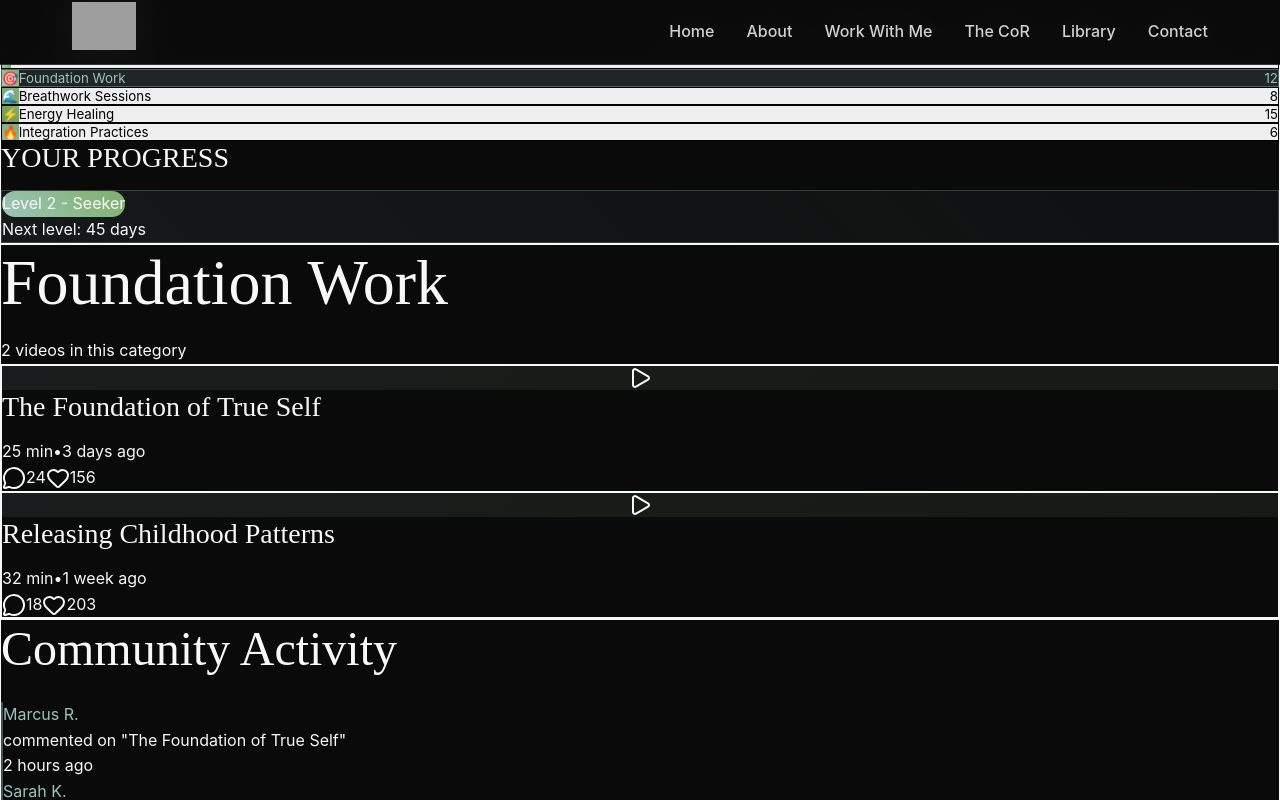
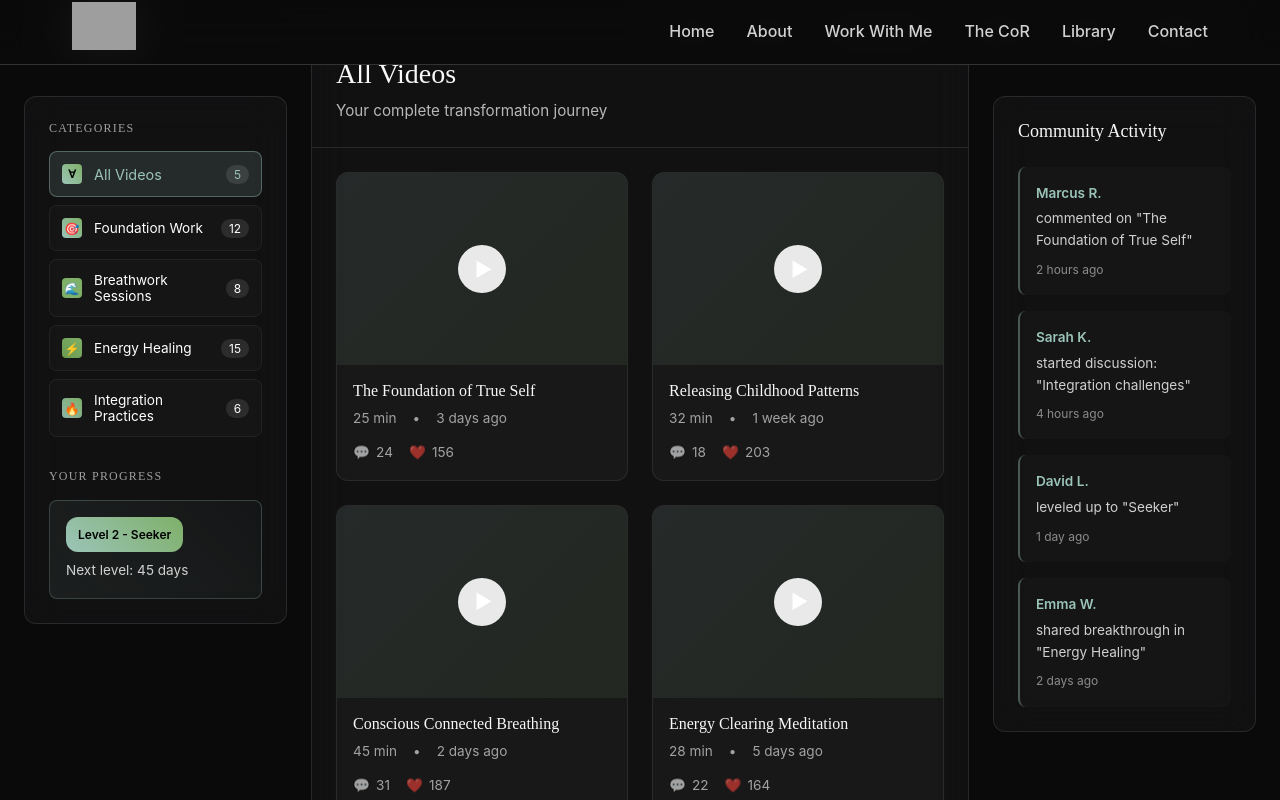
Before and after one commit to Your-True-North/true-north-websiteV2, a Next.js app: page /journey in a window 1280 px wide. Shown: the top 800 px of the page. Built offline with nearby package versions, Linux system fonts and the light colour scheme; sample sign-in values are in the browser's storage; grey boxes are pictures that could not be loaded.

Commit message:
Convert Journey page to inline styles

```diff
--- a/app/journey/page.tsx
+++ b/app/journey/page.tsx
@@ -1,7 +1,6 @@
 'use client'
 import { useState, useEffect } from 'react'
 import Navigation from '../components/Navigation'
-import { Play, MessageCircle, Heart } from 'lucide-react'
 
 const mockVideos = [
   {
@@ -72,13 +71,18 @@ const mockActivity = [
 
 export default function JourneyPage() {
   const [user, setUser] = useState(null)
-  const [selectedCategory, setSelectedCategory] = useState("Foundation Work")
+  const [selectedCategory, setSelectedCategory] = useState("All")
   const [selectedVideo, setSelectedVideo] = useState(null)
 
   useEffect(() => {
     const savedUser = localStorage.getItem('user')
     if (savedUser) {
+      try {
         setUser(JSON.parse(savedUser))
+      } catch (err) {
+        console.error('Failed to parse user data:', err)
+        window.location.href = '/auth/login'
+      }
     } else {
       window.location.href = '/auth/login'
     }
@@ -91,75 +95,153 @@ export default function JourneyPage() {
   const currentLevel = { name: "Seeker", color: "#9bc4b8" }
   const nextLevelDays = 45
 
-  if (!user) return <div>Loading...</div>
+  if (!user) {
+    return (
+      <div style={{ minHeight: '100vh', background: '#0a0a0b', display: 'flex', alignItems: 'center', justifyContent: 'center' }}>
+        <div style={{ color: 'rgba(255, 255, 255, 0.5)' }}>Loading your journey...</div>
+      </div>
+    )
+  }
 
   return (
-    <div className="min-h-screen bg-[#0a0a0b] text-white">
+    <div style={{ minHeight: '100vh', background: '#0a0a0b', color: '#fff' }}>
       <Navigation />
 
-      <div className="max-w-7xl mx-auto px-6 py-8">
-        <div className="grid grid-cols-1 lg:grid-cols-4 gap-6">
+      <div style={{ maxWidth: '1400px', margin: '0 auto', padding: '2rem 1.5rem' }}>
+        <div style={{
+          display: 'grid',
+          gridTemplateColumns: 'minmax(250px, 1fr) minmax(0, 2.5fr) minmax(250px, 1fr)',
+          gap: '1.5rem',
+        }}>
 
-          <div className="lg:col-span-1">
-            <div className="bg-white/3 backdrop-blur-xl rounded-xl border border-white/10 p-6 sticky top-24">
+          {/* Left Sidebar */}
+          <div>
+            <div style={{
+              background: 'rgba(255, 255, 255, 0.03)',
+              backdropFilter: 'blur(20px)',
+              borderRadius: '12px',
+              border: '1px solid rgba(255, 255, 255, 0.1)',
+              padding: '1.5rem',
+              position: 'sticky',
+              top: '6rem'
+            }}>
 
-              <div className="mb-8">
-                <h3 className="text-sm font-semibold text-white/60 uppercase tracking-wide mb-4">Categories</h3>
-                <div className="space-y-2">
+              <div style={{ marginBottom: '2rem' }}>
+                <h3 style={{
+                  fontSize: '0.75rem',
+                  fontWeight: 600,
+                  color: 'rgba(255, 255, 255, 0.6)',
+                  textTransform: 'uppercase',
+                  letterSpacing: '0.1em',
+                  marginBottom: '1rem'
+                }}>Categories</h3>
+
+                <div style={{ display: 'flex', flexDirection: 'column', gap: '0.5rem' }}>
                   <button
                     onClick={() => setSelectedCategory("All")}
-                    className={`w-full flex items-center gap-3 p-3 rounded-lg transition-all ${
-                      selectedCategory === "All"
-                        ? "bg-[#9bc4b8]/15 border border-[#9bc4b8]/40 text-[#9bc4b8]"
-                        : "bg-white/2 border border-white/5 hover:bg-white/8"
-                    }`}
+                    style={{
+                      width: '100%',
+                      display: 'flex',
+                      alignItems: 'center',
+                      gap: '0.75rem',
+                      padding: '0.75rem',
+                      borderRadius: '8px',
+                      background: selectedCategory === "All" ? 'rgba(155, 196, 184, 0.15)' : 'rgba(255, 255, 255, 0.02)',
+                      border: selectedCategory === "All" ? '1px solid rgba(155, 196, 184, 0.4)' : '1px solid rgba(255, 255, 255, 0.05)',
+                      color: selectedCategory === "All" ? '#9bc4b8' : '#fff',
+                      cursor: 'pointer',
+                      transition: 'all 0.2s ease'
+                    }}
                   >
-                    <div className="w-5 h-5 bg-gradient-to-r from-[#9bc4b8] to-[#7fb069] rounded flex items-center justify-center text-xs font-semibold text-black">
-                      ∀
-                    </div>
-                    <span className="flex-1 text-left">All Videos</span>
-                    <span className="bg-white/10 px-2 py-1 rounded-full text-xs">{mockVideos.length}</span>
+                    <div style={{
+                      width: '20px',
+                      height: '20px',
+                      background: 'linear-gradient(45deg, #9bc4b8, #7fb069)',
+                      borderRadius: '4px',
+                      display: 'flex',
+                      alignItems: 'center',
+                      justifyContent: 'center',
+                      fontSize: '0.7rem',
+                      fontWeight: 600,
+                      color: '#000'
+                    }}>∀</div>
+                    <span style={{ flex: 1, textAlign: 'left', fontSize: '0.9rem' }}>All Videos</span>
+                    <span style={{
+                      background: 'rgba(255, 255, 255, 0.1)',
+                      padding: '2px 8px',
+                      borderRadius: '12px',
+                      fontSize: '0.75rem'
+                    }}>{mockVideos.length}</span>
                   </button>
 
                   {mockCategories.map((category) => (
                     <button
                       key={category.name}
                       onClick={() => setSelectedCategory(category.name)}
-                      className={`w-full flex items-center gap-3 p-3 rounded-lg transition-all ${
-                        selectedCategory === category.name
-                          ? "bg-[#9bc4b8]/15 border border-[#9bc4b8]/40 text-[#9bc4b8]"
-                          : "bg-white/2 border border-white/5 hover:bg-white/8"
-                      }`}
+                      style={{
+                        width: '100%',
+                        display: 'flex',
+                        alignItems: 'center',
+                        gap: '0.75rem',
+                        padding: '0.75rem',
+                        borderRadius: '8px',
+                        background: selectedCategory === category.name ? 'rgba(155, 196, 184, 0.15)' : 'rgba(255, 255, 255, 0.02)',
+                        border: selectedCategory === category.name ? '1px solid rgba(155, 196, 184, 0.4)' : '1px solid rgba(255, 255, 255, 0.05)',
+                        color: selectedCategory === category.name ? '#9bc4b8' : '#fff',
+                        cursor: 'pointer',
+                        transition: 'all 0.2s ease'
+                      }}
                     >
-                      <div
-                        className="w-5 h-5 rounded flex items-center justify-center text-xs font-semibold text-black"
-                        style={{ background: `linear-gradient(45deg, ${category.color}, #7fb069)` }}
-                      >
-                        {category.icon}
-                      </div>
-                      <span className="flex-1 text-left text-sm">{category.name}</span>
-                      <span className="bg-white/10 px-2 py-1 rounded-full text-xs">{category.count}</span>
+                      <div style={{
+                        width: '20px',
+                        height: '20px',
+                        background: `linear-gradient(45deg, ${category.color}, #7fb069)`,
+                        borderRadius: '4px',
+                        display: 'flex',
+                        alignItems: 'center',
+                        justifyContent: 'center',
+                        fontSize: '0.75rem'
+                      }}>{category.icon}</div>
+                      <span style={{ flex: 1, textAlign: 'left', fontSize: '0.85rem' }}>{category.name}</span>
+                      <span style={{
+                        background: 'rgba(255, 255, 255, 0.1)',
+                        padding: '2px 8px',
+                        borderRadius: '12px',
+                        fontSize: '0.75rem'
+                      }}>{category.count}</span>
                     </button>
                   ))}
                 </div>
               </div>
 
               <div>
-                <h3 className="text-sm font-semibold text-white/60 uppercase tracking-wide mb-4">Your Progress</h3>
-                <div
-                  className="p-4 rounded-lg border"
-                  style={{
+                <h3 style={{
+                  fontSize: '0.75rem',
+                  fontWeight: 600,
+                  color: 'rgba(255, 255, 255, 0.6)',
+                  textTransform: 'uppercase',
+                  letterSpacing: '0.1em',
+                  marginBottom: '1rem'
+                }}>Your Progress</h3>
+                <div style={{
+                  padding: '1rem',
+                  borderRadius: '8px',
                   background: `linear-gradient(45deg, ${currentLevel.color}15, ${currentLevel.color}08)`,
-                    borderColor: `${currentLevel.color}40`
-                  }}
-                >
-                  <div
-                    className="inline-block px-3 py-1 rounded-full text-xs font-semibold text-black mb-2"
-                    style={{ background: `linear-gradient(45deg, ${currentLevel.color}, #7fb069)` }}
-                  >
+                  border: `1px solid ${currentLevel.color}40`
+                }}>
+                  <div style={{
+                    display: 'inline-block',
+                    padding: '0.5rem 0.75rem',
+                    borderRadius: '12px',
+                    fontSize: '0.75rem',
+                    fontWeight: 600,
+                    color: '#000',
+                    background: `linear-gradient(45deg, ${currentLevel.color}, #7fb069)`,
+                    marginBottom: '0.5rem'
+                  }}>
                     Level 2 - {currentLevel.name}
                   </div>
-                  <div className="text-sm text-white/80">
+                  <div style={{ fontSize: '0.85rem', color: 'rgba(255, 255, 255, 0.8)' }}>
                     Next level: {nextLevelDays} days
                   </div>
                 </div>
@@ -167,58 +249,117 @@ export default function JourneyPage() {
             </div>
           </div>
 
-          <div className="lg:col-span-2">
-            <div className="bg-white/3 backdrop-blur-xl rounded-xl border border-white/10 overflow-hidden">
+          {/* Main Content */}
+          <div>
+            <div style={{
+              background: 'rgba(255, 255, 255, 0.03)',
+              backdropFilter: 'blur(20px)',
+              borderRadius: '12px',
+              border: '1px solid rgba(255, 255, 255, 0.1)',
+              overflow: 'hidden'
+            }}>
 
-              <div className="p-6 border-b border-white/10">
-                <div className="flex items-center justify-between">
-                  <div>
-                    <h1 className="text-2xl font-semibold mb-2">
+              <div style={{ padding: '1.5rem', borderBottom: '1px solid rgba(255, 255, 255, 0.1)' }}>
+                <h1 style={{ fontSize: '1.75rem', fontWeight: 600, marginBottom: '0.5rem' }}>
                   {selectedCategory === "All" ? "All Videos" : selectedCategory}
                 </h1>
-                    <p className="text-white/70">
+                <p style={{ color: 'rgba(255, 255, 255, 0.7)', fontSize: '0.95rem' }}>
                   {selectedCategory === "All"
                     ? "Your complete transformation journey"
                     : `${filteredVideos.length} videos in this category`}
                 </p>
               </div>
-                </div>
-              </div>
 
-              <div className="p-6">
-                <div className="grid gap-6 grid-cols-1 xl:grid-cols-2">
+              <div style={{ padding: '1.5rem' }}>
+                <div style={{
+                  display: 'grid',
+                  gridTemplateColumns: 'repeat(auto-fit, minmax(280px, 1fr))',
+                  gap: '1.5rem'
+                }}>
                   {filteredVideos.map((video) => (
                     <div
                       key={video.id}
-                      className="bg-white/3 rounded-xl border border-white/8 overflow-hidden hover:border-[#9bc4b8]/30 transition-all duration-300 hover:-translate-y-1 cursor-pointer group"
                       onClick={() => setSelectedVideo(video)}
-                    >
-                      <div
-                        className="h-48 relative flex items-center justify-center"
                       style={{
-                          background: 'linear-gradient(135deg, rgba(155, 196, 184, 0.1), rgba(127, 176, 105, 0.1))'
+                        background: 'rgba(255, 255, 255, 0.03)',
+                        borderRadius: '12px',
+                        border: '1px solid rgba(255, 255, 255, 0.08)',
+                        overflow: 'hidden',
+                        cursor: 'pointer',
+                        transition: 'all 0.3s ease'
+                      }}
+                      onMouseEnter={(e) => {
+                        e.currentTarget.style.border = '1px solid rgba(155, 196, 184, 0.3)'
+                        e.currentTarget.style.transform = 'translateY(-4px)'
+                      }}
+                      onMouseLeave={(e) => {
+                        e.currentTarget.style.border = '1px solid rgba(255, 255, 255, 0.08)'
+                        e.currentTarget.style.transform = 'translateY(0)'
                       }}
                     >
-                        <div className="w-12 h-12 bg-white/90 rounded-full flex items-center justify-center group-hover:scale-110 transition-transform">
-                          <Play className="w-5 h-5 text-black ml-0.5" />
-                        </div>
+                      <div style={{
+                        height: '12rem',
+                        display: 'flex',
+                        alignItems: 'center',
+                        justifyContent: 'center',
+                        background: 'linear-gradient(135deg, rgba(155, 196, 184, 0.1), rgba(127, 176, 105, 0.1))'
+                      }}>
+                        <div style={{
+                          width: '3rem',
+                          height: '3rem',
+                          background: 'rgba(255, 255, 255, 0.9)',
+                          borderRadius: '50%',
+                          display: 'flex',
+                          alignItems: 'center',
+                          justifyContent: 'center',
+                          fontSize: '1.2rem',
+                          paddingLeft: '3px'
+                        }}>▶</div>
                       </div>
 
-                      <div className="p-4">
-                        <h3 className="font-semibold mb-2 line-clamp-2">{video.title}</h3>
-                        <div className="flex items-center gap-4 text-white/60 text-sm mb-3">
+                      <div style={{ padding: '1rem' }}>
+                        <h3 style={{
+                          fontWeight: 600,
+                          marginBottom: '0.5rem',
+                          fontSize: '1rem',
+                          display: '-webkit-box',
+                          WebkitLineClamp: 2,
+                          WebkitBoxOrient: 'vertical',
+                          overflow: 'hidden'
+                        }}>{video.title}</h3>
+
+                        <div style={{
+                          display: 'flex',
+                          alignItems: 'center',
+                          gap: '1rem',
+                          color: 'rgba(255, 255, 255, 0.6)',
+                          fontSize: '0.85rem',
+                          marginBottom: '0.75rem'
+                        }}>
                           <span>{video.duration}</span>
                           <span>•</span>
                           <span>{video.uploadDate}</span>
                         </div>
 
-                        <div className="flex items-center gap-4">
-                          <div className="flex items-center gap-1.5 text-white/60 text-sm">
-                            <MessageCircle className="w-4 h-4" />
+                        <div style={{ display: 'flex', alignItems: 'center', gap: '1rem' }}>
+                          <div style={{
+                            display: 'flex',
+                            alignItems: 'center',
+                            gap: '0.375rem',
+                            color: 'rgba(255, 255, 255, 0.6)',
+                            fontSize: '0.85rem'
+                          }}>
+                            <span>💬</span>
                             <span>{video.comments}</span>
                           </div>
-                          <div className="flex items-center gap-1.5 text-white/60 text-sm">
-                            <Heart className="w-4 h-4" />
+                          <div style={{
+                            display: 'flex',
+                            alignItems: 'center',
+                            gap: '0.375rem',
+                            color: 'rgba(255, 255, 255, 0.6)',
+                            fontSize: '0.85rem'
+                          }}>
+                            <span>❤️</span>
                             <span>{video.likes}</span>
                           </div>
                         </div>
@@ -230,16 +371,39 @@ export default function JourneyPage() {
             </div>
           </div>
 
-          <div className="lg:col-span-1">
-            <div className="bg-white/3 backdrop-blur-xl rounded-xl border border-white/10 p-6 sticky top-24">
-              <h2 className="text-lg font-semibold mb-6">Community Activity</h2>
+          {/* Right Sidebar */}
+          <div>
+            <div style={{
+              background: 'rgba(255, 255, 255, 0.03)',
+              backdropFilter: 'blur(20px)',
+              borderRadius: '12px',
+              border: '1px solid rgba(255, 255, 255, 0.1)',
+              padding: '1.5rem',
+              position: 'sticky',
+              top: '6rem'
+            }}>
+              <h2 style={{ fontSize: '1.125rem', fontWeight: 600, marginBottom: '1.5rem' }}>Community Activity</h2>
 
-              <div className="space-y-4">
+              <div style={{ display: 'flex', flexDirection: 'column', gap: '1rem' }}>
                 {mockActivity.map((activity, index) => (
-                  <div key={index} className="p-4 bg-white/2 rounded-lg border-l-2 border-[#9bc4b8]/40">
-                    <div className="text-[#9bc4b8] font-semibold text-sm mb-1">{activity.user}</div>
-                    <div className="text-white/80 text-sm mb-2">{activity.action}</div>
-                    <div className="text-white/50 text-xs">{activity.time}</div>
+                  <div
+                    key={index}
+                    style={{
+                      padding: '1rem',
+                      background: 'rgba(255, 255, 255, 0.02)',
+                      borderRadius: '8px',
+                      borderLeft: '2px solid rgba(155, 196, 184, 0.4)'
+                    }}
+                  >
+                    <div style={{ color: '#9bc4b8', fontWeight: 600, fontSize: '0.85rem', marginBottom: '0.25rem' }}>
+                      {activity.user}
+                    </div>
+                    <div style={{ color: 'rgba(255, 255, 255, 0.8)', fontSize: '0.85rem', marginBottom: '0.5rem' }}>
+                      {activity.action}
+                    </div>
+                    <div style={{ color: 'rgba(255, 255, 255, 0.5)', fontSize: '0.75rem' }}>
+                      {activity.time}
+                    </div>
                   </div>
                 ))}
               </div>
@@ -248,35 +412,93 @@ export default function JourneyPage() {
         </div>
       </div>
 
+      {/* Video Modal */}
       {selectedVideo && (
-        <div className="fixed inset-0 bg-black/80 backdrop-blur-sm z-50 flex items-center justify-center p-4">
-          <div className="bg-[#0a0a0b] rounded-xl border border-white/20 max-w-4xl w-full max-h-[90vh] overflow-hidden">
-            <div className="flex items-center justify-between p-6 border-b border-white/10">
-              <h2 className="text-xl font-semibold">{selectedVideo.title}</h2>
+        <div
+          style={{
+            position: 'fixed',
+            inset: 0,
+            background: 'rgba(0, 0, 0, 0.8)',
+            backdropFilter: 'blur(4px)',
+            zIndex: 50,
+            display: 'flex',
+            alignItems: 'center',
+            justifyContent: 'center',
+            padding: '1rem'
+          }}
+          onClick={() => setSelectedVideo(null)}
+        >
+          <div
+            style={{
+              background: '#0a0a0b',
+              borderRadius: '12px',
+              border: '1px solid rgba(255, 255, 255, 0.2)',
+              maxWidth: '56rem',
+              width: '100%',
+              maxHeight: '90vh',
+              overflow: 'hidden'
+            }}
+            onClick={(e) => e.stopPropagation()}
+          >
+            <div style={{
+              display: 'flex',
+              alignItems: 'center',
+              justifyContent: 'space-between',
+              padding: '1.5rem',
+              borderBottom: '1px solid rgba(255, 255, 255, 0.1)'
+            }}>
+              <h2 style={{ fontSize: '1.25rem', fontWeight: 600 }}>{selectedVideo.title}</h2>
               <button
                 onClick={() => setSelectedVideo(null)}
-                className="text-white/60 hover:text-white text-2xl"
+                style={{
+                  color: 'rgba(255, 255, 255, 0.6)',
+                  fontSize: '1.5rem',
+                  background: 'none',
+                  border: 'none',
+                  cursor: 'pointer',
+                  lineHeight: 1
+                }}
               >
                 ×
               </button>
             </div>
 
-            <div className="p-6">
-              <div
-                className="w-full h-64 md:h-96 rounded-lg mb-4 flex items-center justify-center"
-                style={{
+            <div style={{ padding: '1.5rem' }}>
+              <div style={{
+                width: '100%',
+                height: '24rem',
+                borderRadius: '8px',
+                marginBottom: '1rem',
+                display: 'flex',
+                alignItems: 'center',
+                justifyContent: 'center',
                 background: 'linear-gradient(135deg, rgba(155, 196, 184, 0.1), rgba(127, 176, 105, 0.1))'
-                }}
-              >
-                <div className="text-center">
-                  <div className="w-20 h-20 bg-white/90 rounded-full flex items-center justify-center mx-auto mb-4">
-                    <Play className="w-8 h-8 text-black ml-1" />
-                  </div>
-                  <p className="text-white/60">YouTube Player ({selectedVideo.duration})</p>
+              }}>
+                <div style={{ textAlign: 'center' }}>
+                  <div style={{
+                    width: '5rem',
+                    height: '5rem',
+                    background: 'rgba(255, 255, 255, 0.9)',
+                    borderRadius: '50%',
+                    display: 'flex',
+                    alignItems: 'center',
+                    justifyContent: 'center',
+                    margin: '0 auto 1rem',
+                    fontSize: '2rem',
+                    paddingLeft: '5px'
+                  }}>▶</div>
+                  <p style={{ color: 'rgba(255, 255, 255, 0.6)' }}>YouTube Player ({selectedVideo.duration})</p>
                 </div>
               </div>
 
-              <div className="flex items-center gap-6 text-white/60 text-sm mb-4">
+              <div style={{
+                display: 'flex',
+                alignItems: 'center',
+                gap: '1.5rem',
+                color: 'rgba(255, 255, 255, 0.6)',
+                fontSize: '0.85rem',
+                marginBottom: '1rem'
+              }}>
                 <span>{selectedVideo.duration}</span>
                 <span>•</span>
                 <span>{selectedVideo.uploadDate}</span>
@@ -284,15 +506,17 @@ export default function JourneyPage() {
                 <span>{selectedVideo.category}</span>
               </div>
 
-              <p className="text-white/80 mb-4">{selectedVideo.description}</p>
+              <p style={{ color: 'rgba(255, 255, 255, 0.8)', marginBottom: '1rem' }}>
+                {selectedVideo.description}
+              </p>
 
-              <div className="flex items-center gap-6">
-                <div className="flex items-center gap-2">
-                  <Heart className="w-5 h-5" />
+              <div style={{ display: 'flex', alignItems: 'center', gap: '1.5rem' }}>
+                <div style={{ display: 'flex', alignItems: 'center', gap: '0.5rem' }}>
+                  <span>❤️</span>
                   <span>{selectedVideo.likes}</span>
                 </div>
-                <div className="flex items-center gap-2">
-                  <MessageCircle className="w-5 h-5" />
+                <div style={{ display: 'flex', alignItems: 'center', gap: '0.5rem' }}>
+                  <span>💬</span>
                   <span>{selectedVideo.comments}</span>
                 </div>
               </div>
```
Lines whose indentation alone changed are shown as unchanged.
